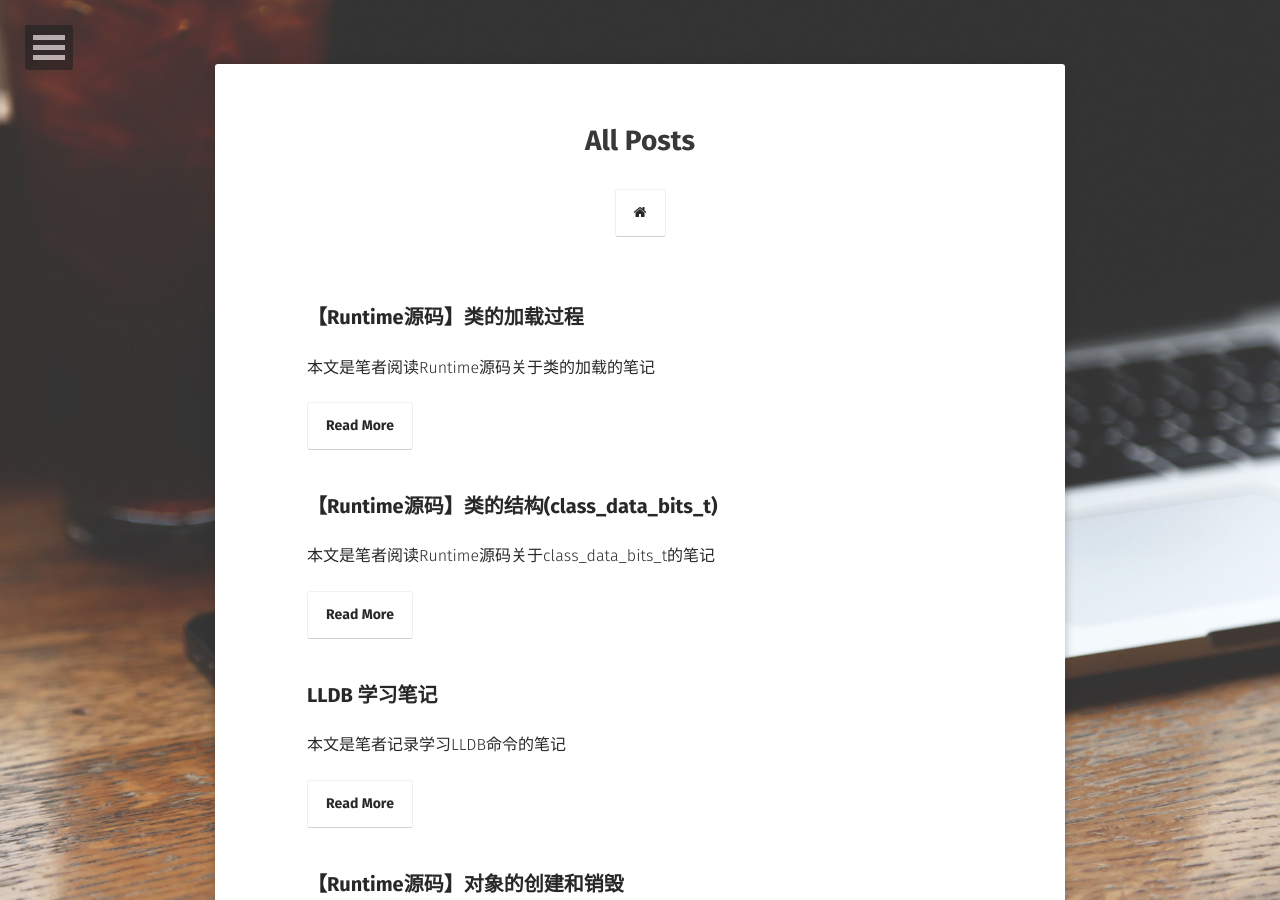
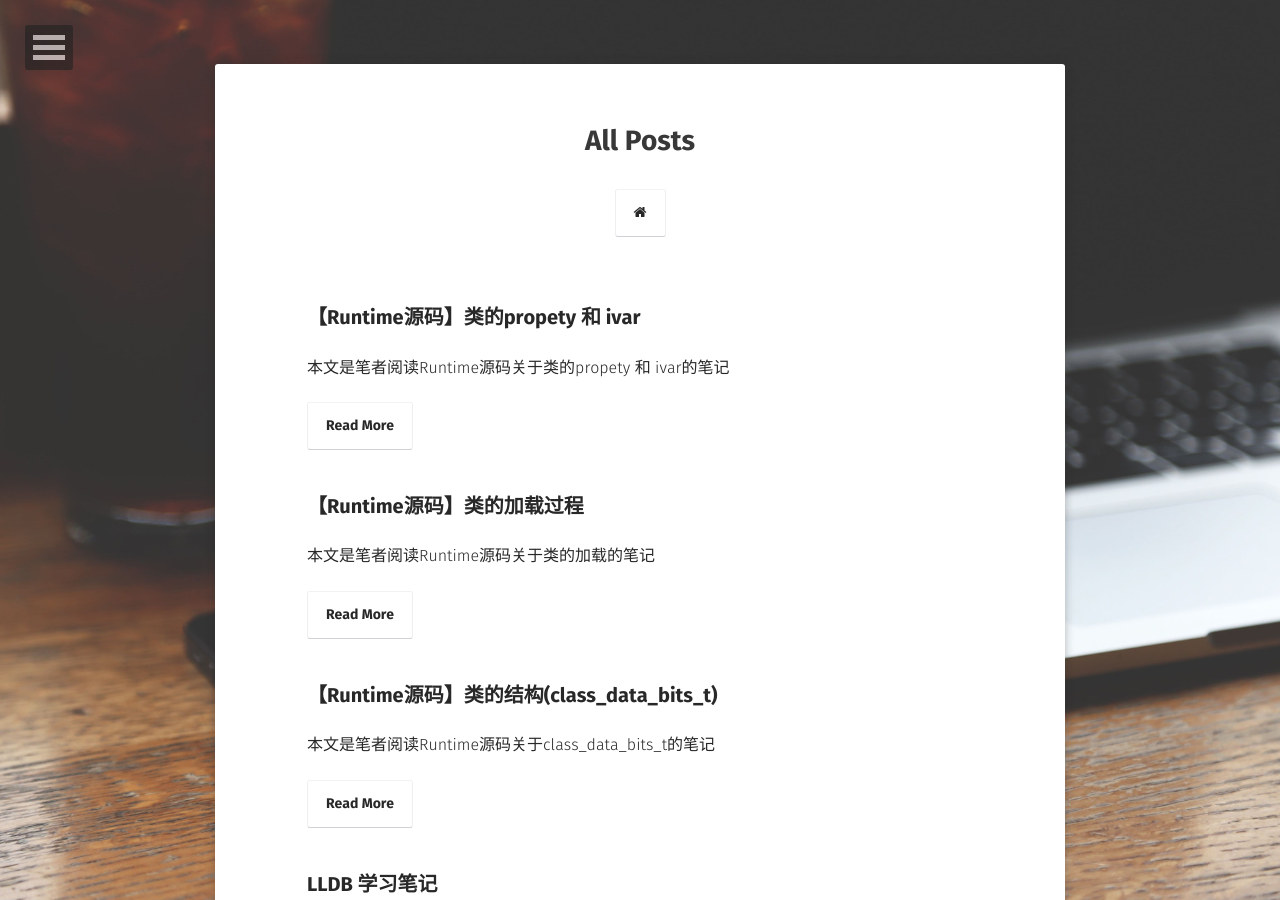
Before and after one commit to longjianjiang/longjianjiang.github.io, a Jekyll site: the page built from posts/index.md, in a window 1280 px wide and 900 px high. Built offline with Jekyll 4.4.1, drawn with Linux system fonts in a browser that asks for light colours; some web fonts are replaced.

Commit message:
Update(auto commit)

```diff
--- a/_posts/2018-12-20-runtime-source-code-start.md
+++ b/_posts/2018-12-20-runtime-source-code-start.md
@@ -22,6 +22,7 @@ Runtime的源码就比较多了，而且关于Runtime源码的文章也很多，
 类的结构(isa)
 类的结构(class_data_bits_t)
 类的加载过程
+类的propety 和 ivar
 
 ## 最后
 
--- /dev/null
+++ b/_posts/2019-01-07-runtime-source-code-property-and-ivar.md
@@ -0,0 +1,11 @@
+---
+layout: post
+title:  "【Runtime源码】类的propety 和 ivar"
+date:   2019-01-07
+excerpt:  "本文是笔者阅读Runtime源码关于类的propety 和 ivar的笔记"
+tag:
+- SourceCode
+comments: true
+---
+
+> 本文笔者根据 Runtime 750 源码分析OC中类的propety 和 ivar的数据结构。
```
Also changed, not shown: _posts/2019-01-03-runtime-source-code-class-load.md (+5 -1 lines).
